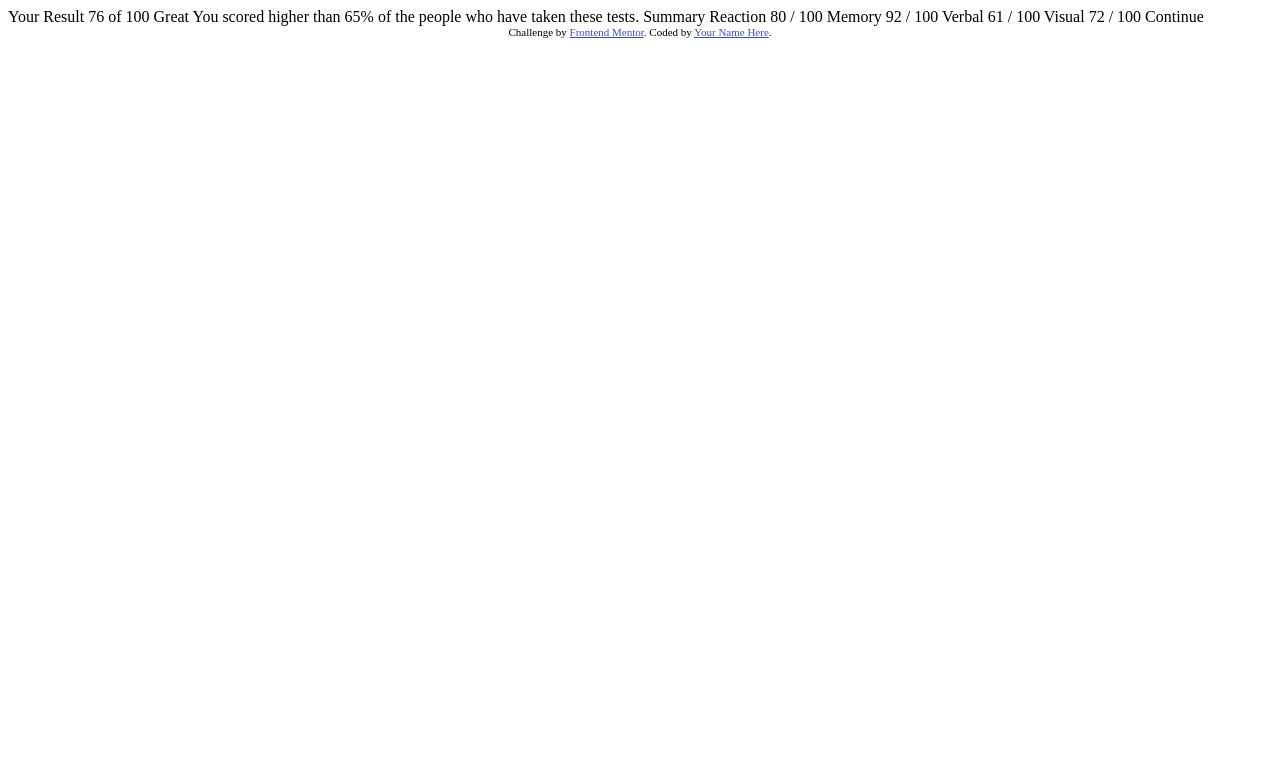
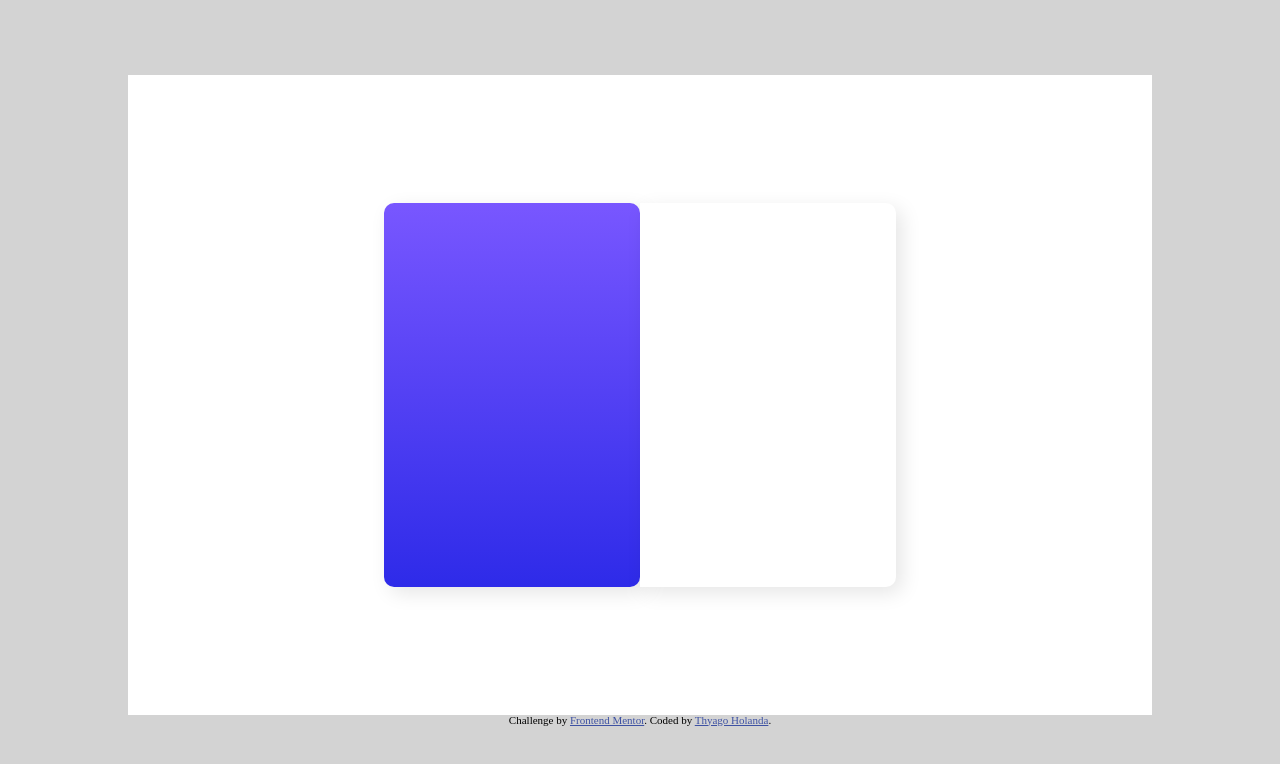
Before and after one commit to ThyagoHolanda/results-summary-component-main, a plain HTML site: page index.html in a window 1280 px wide. Drawn offline with Linux system fonts and the light colour scheme.

Commit message:
Preparado estrutura e iniciado CSS

```diff
--- a/index.html
+++ b/index.html
@@ -1,47 +1,40 @@
 <!DOCTYPE html>
 <html lang="en">
+
 <head>
   <meta charset="UTF-8">
-  <meta name="viewport" content="width=device-width, initial-scale=1.0"> <!-- displays site properly based on user's device -->
+  <meta name="viewport" content="width=device-width, initial-scale=1.0">
+  <!-- displays site properly based on user's device -->
 
   <link rel="icon" type="image/png" sizes="32x32" href="./assets/images/favicon-32x32.png">
 
   <title>Frontend Mentor | Results summary component</title>
+  <link rel="stylesheet" href="style.css">
+  <link rel="stylesheet" href="reset.css">
+  <style>
 
-  <!-- Feel free to remove these styles or customise in your own stylesheet 👍 -->
-  <style>
-    .attribution { font-size: 11px; text-align: center; }
-    .attribution a { color: hsl(228, 45%, 44%); }
   </style>
 </head>
+
 <body>
+  <main>
+    <article class="flex-container">
 
-  Your Result
-  76
-  of 100
+      <section class="your-result content-box">
 
-  Great
-  You scored higher than 65% of the people who have taken these tests.
+      </section>
 
-  Summary
+      <section class="summary content-box">
 
-  Reaction
-  80 / 100
+      </section>
+    </article>
 
-  Memory
-  92 / 100
+    <div class="attribution">
+      Challenge by <a href="https://www.frontendmentor.io/challenges/results-summary-component-CE_K6s0maV/hub"
+        target="_blank">Frontend Mentor</a>.
+      Coded by <a href="https://github.com/ThyagoHolanda" target="_blank">Thyago Holanda</a>.
+    </div>
+  </main>
+</body>
 
-  Verbal
-  61 / 100
-
-  Visual
-  72 / 100
-
-  Continue
-
-  <div class="attribution">
-    Challenge by <a href="https://www.frontendmentor.io?ref=challenge" target="_blank">Frontend Mentor</a>.
-    Coded by <a href="#">Your Name Here</a>.
-  </div>
-</body>
 </html>
--- /dev/null
+++ b/reset.css
@@ -0,0 +1,53 @@
+/* http://meyerweb.com/eric/tools/css/reset/ */
+/* v1.0 | 20080212 */
+
+html, body, div, span, applet, object, iframe,
+h1, h2, h3, h4, h5, h6, p, blockquote, pre,
+a, abbr, acronym, address, big, cite, code,
+del, dfn, em, font, img, ins, kbd, q, s, samp,
+small, strike, strong, sub, sup, tt, var,
+b, u, i, center,
+dl, dt, dd, ol, ul, li,
+fieldset, form, label, legend,
+table, caption, tbody, tfoot, thead, tr, th, td {
+	margin: 0;
+	padding: 0;
+	border: 0;
+	outline: 0;
+	font-size: 100%;
+	vertical-align: baseline;
+	background: transparent;
+}
+body {
+	line-height: 1;
+}
+ol, ul {
+	list-style: none;
+}
+blockquote, q {
+	quotes: none;
+}
+blockquote:before, blockquote:after,
+q:before, q:after {
+	content: '';
+	content: none;
+}
+
+/* remember to define focus styles! */
+:focus {
+	outline: 0;
+}
+
+/* remember to highlight inserts somehow! */
+ins {
+	text-decoration: none;
+}
+del {
+	text-decoration: line-through;
+}
+
+/* tables still need 'cellspacing="0"' in the markup */
+table {
+	border-collapse: collapse;
+	border-spacing: 0;
+}
--- /dev/null
+++ b/style.css
@@ -0,0 +1,49 @@
+@charset "UTF-8";
+
+main {
+    display: flex;
+    justify-content: center;
+    align-items: center;
+    flex-direction: column;
+    background-color: lightgray;
+    width: 100vw;
+    height: 100vh;
+}
+
+main .flex-container {
+    display: flex;
+    justify-content: center;
+    align-items: center;
+    width: 80vw;
+    height: 80vh;
+    background-color: #fff;
+
+}
+
+main .content-box {
+    width: 25%;
+    height: 60%;
+    box-shadow: 6px 6px 20px rgba(0, 0, 0, 0.1);
+}
+
+main .your-result {
+    background-image: linear-gradient(hsl(252, 100%, 67%), hsl(241, 81%, 54%));
+    border-radius: 10px;
+}
+
+main .summary {
+    background-color: #fff;
+    border-radius: 0 10px 10px 0;
+}
+
+
+
+/* Atribuição  */
+.attribution {
+    font-size: 11px;
+    text-align: center;
+}
+
+.attribution a {
+    color: hsl(228, 45%, 44%);
+}
```
